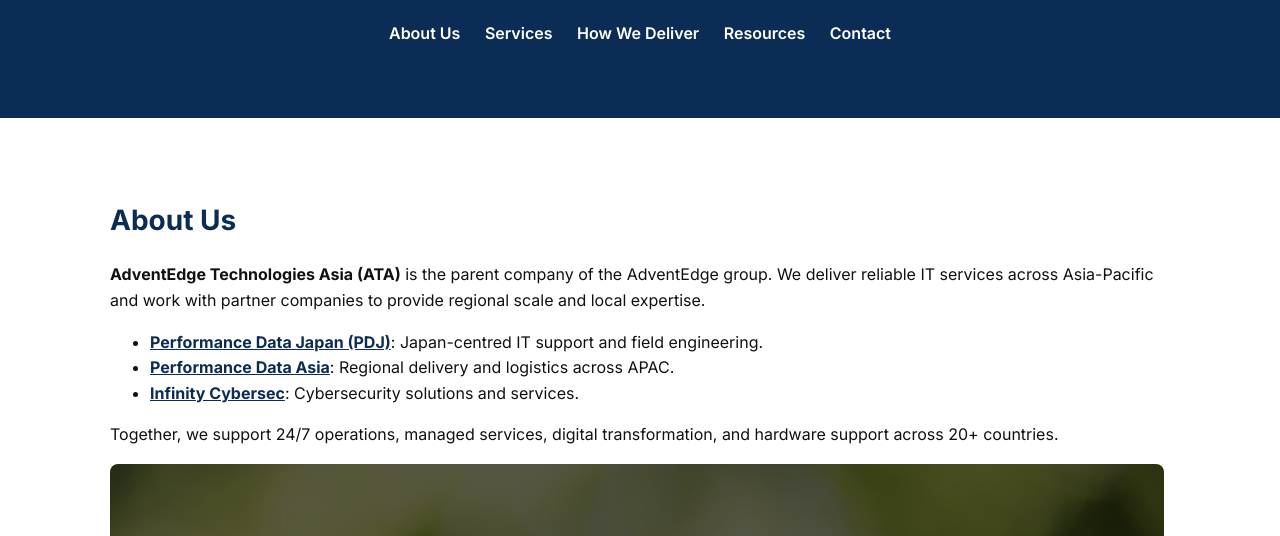
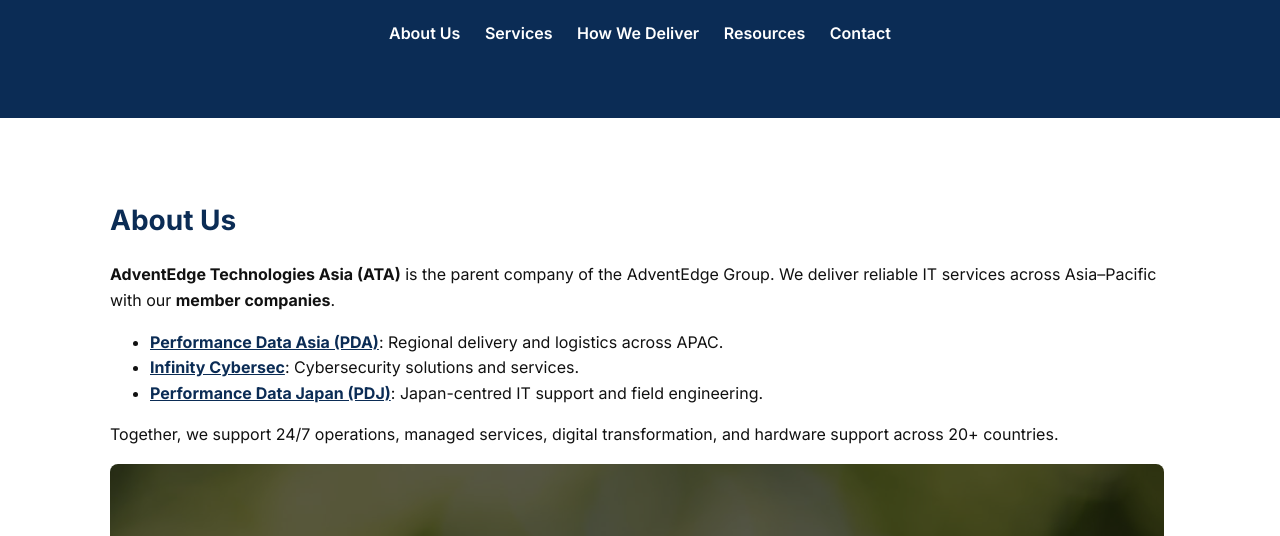
Before and after one commit to adventedgetechnologiesasia/ATA, a plain HTML site: page index.html in a window 1280 px wide. Shown: the part 264-800 px from the top of the page. Drawn offline with Linux system fonts and the light colour scheme.

Commit message:
Update index.html - About Section
Rewording

```diff
--- a/index.html
+++ b/index.html
@@ -55,17 +55,18 @@
 
 <section id="about">
   <h2>About Us</h2>
-  <p><strong>AdventEdge Technologies Asia (ATA)</strong> is the parent company of the AdventEdge group. We deliver reliable IT services across Asia-Pacific and work with partner companies to provide regional scale and local expertise.</p>
+  <p><strong>AdventEdge Technologies Asia (ATA)</strong> is the parent company of the AdventEdge Group. We deliver reliable IT services across Asia–Pacific with our <strong>member companies</strong>.</p>
 
   <ul>
+    <li><strong><a href="https://www.performancedata-asia.com/" target="_blank" rel="noopener">Performance Data Asia (PDA)</a></strong>: Regional delivery and logistics across APAC.</li>
+    <li><strong><a href="https://www.icyber.com.sg/" target="_blank" rel="noopener">Infinity Cybersec</a></strong>: Cybersecurity solutions and services.</li>
     <li><strong><a href="https://www.performancedata.co.jp/" target="_blank" rel="noopener">Performance Data Japan (PDJ)</a></strong>: Japan-centred IT support and field engineering.</li>
-    <li><strong><a href="https://www.performancedata-asia.com/" target="_blank" rel="noopener">Performance Data Asia</a></strong>: Regional delivery and logistics across APAC.</li>
-    <li><strong><a href="https://www.icyber.com.sg/" target="_blank" rel="noopener">Infinity Cybersec</a></strong>: Cybersecurity solutions and services.</li>
   </ul>
 
   <p>Together, we support 24/7 operations, managed services, digital transformation, and hardware support across 20+ countries.</p>
   <img src="regional-map.png" alt="Regional footprint across APAC">
 </section>
+
 
   <section id="services">
     <h2>Services &amp; Capabilities</h2>
```
